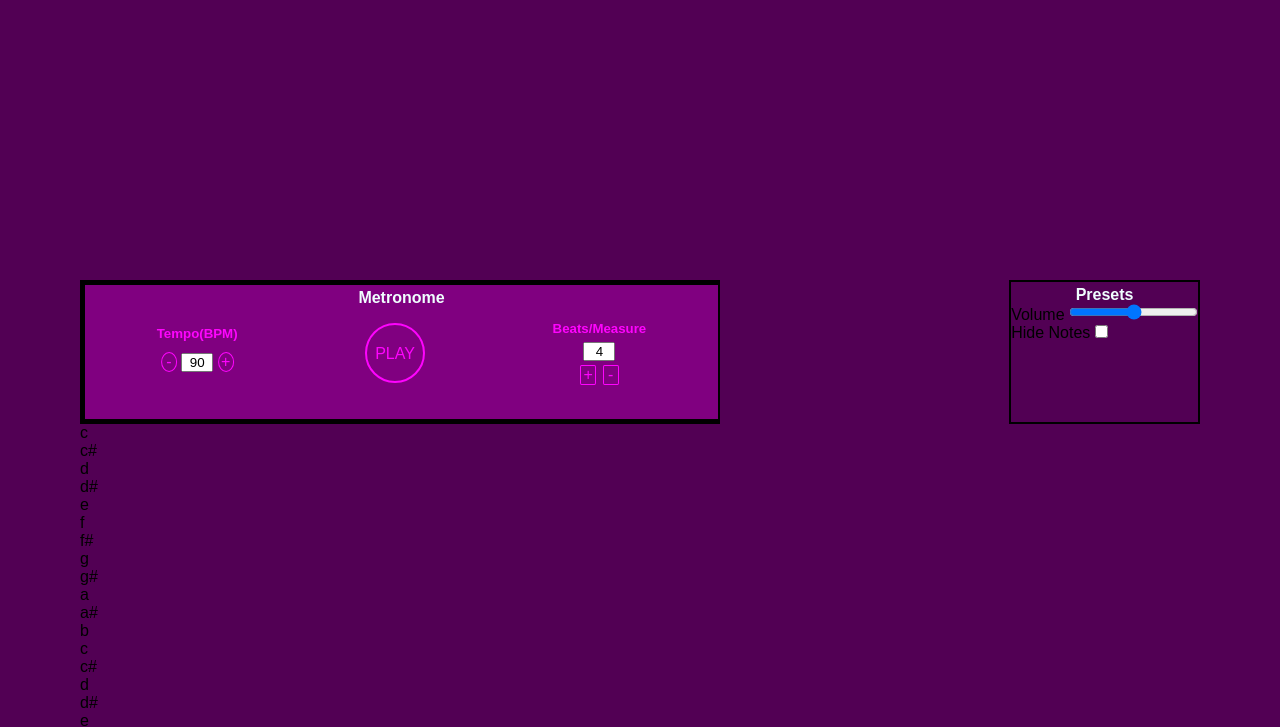
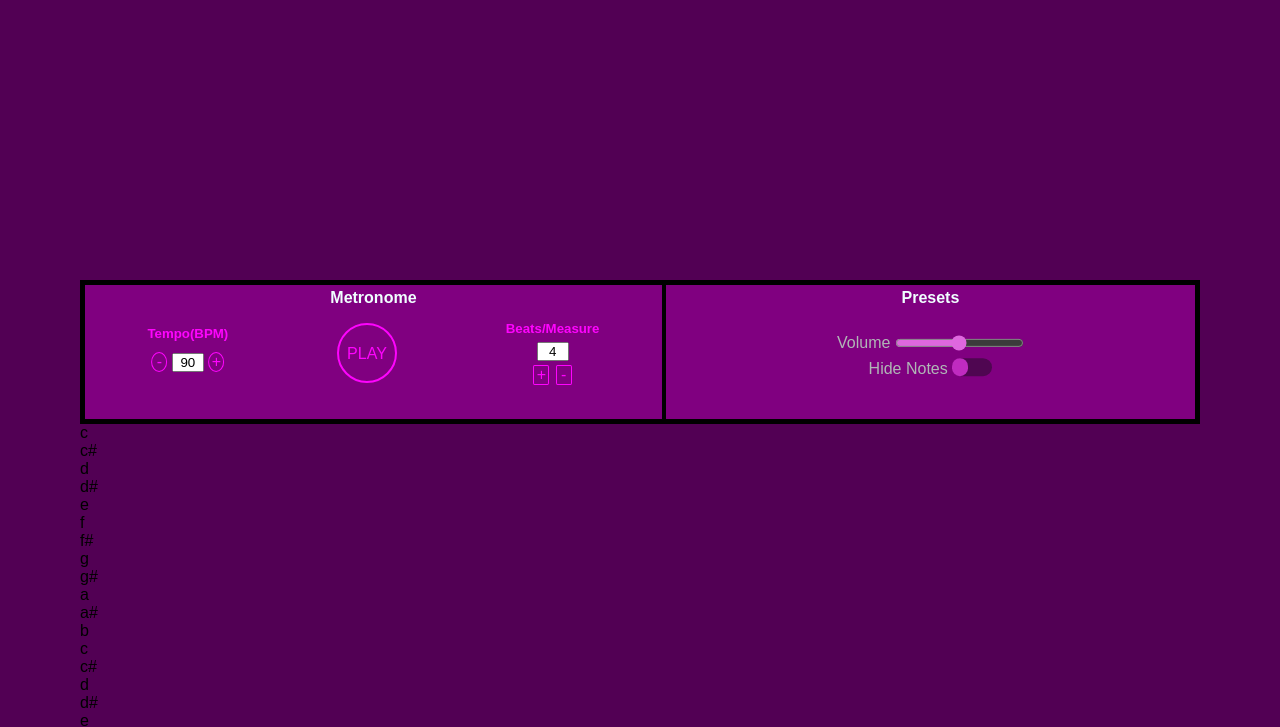
Before and after one commit to PSebastian96/pjt2-keytarschool, a plain HTML site: page piano.html in a window 1280 px wide. Shown: the part 72-799 px from the top of the page. Drawn offline with nearby package versions, Linux system fonts and the light colour scheme; a web font is replaced by a local one.

Commit message:
presets styled

```diff
--- a/assets/stylingcss/piano.css
+++ b/assets/stylingcss/piano.css
@@ -150,3 +150,60 @@ input::-webkit-inner-spin-button {
     margin-left: 4px;
     margin-right: 4px;
 }
+
+/*-------------------------- Presets */
+#presets{
+    flex-grow: 1;
+    background: purple;
+    border-top: 5px solid black;
+    border-right: 5px solid black;
+    border-bottom: 5px solid black;
+}
+
+#preset-content {
+    margin: 0.5rem;
+    height: 5rem;
+    display: flex;
+    flex-direction: column;
+    justify-content: center;
+    align-items: center;
+}
+
+#volume-slider {
+    accent-color: rgb(222, 103, 222);
+    outline: none;
+    margin-bottom: 0.25rem;
+}
+
+#volume-slider input{
+  transform: translateY(18%);
+}
+
+#keys-reveal input {
+    appearance: none;
+    background: #4f0651;
+    border-radius: 1.5rem;
+    width: 40px;
+    height: 18px;
+    position: relative;
+    transform: translateY(12%);
+    outline: none;
+}
+
+#keys-reveal input::before {
+    content: "";
+    height: 1.1rem;
+    width: 1rem;
+    position: absolute;
+    background: #c02bc0;
+    border-radius: inherit;
+}
+
+#keys-reveal input:checked:before {
+    left: 25px;
+    background: #fa78fa;
+}
+
+.preset-txt {
+    color: rgb(176, 182, 182);
+}
```
